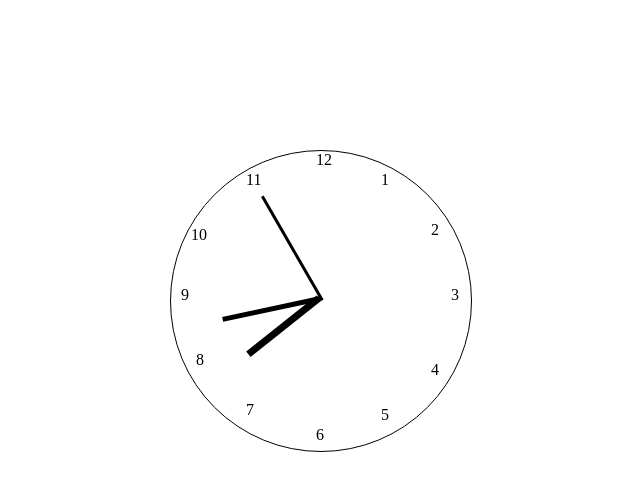
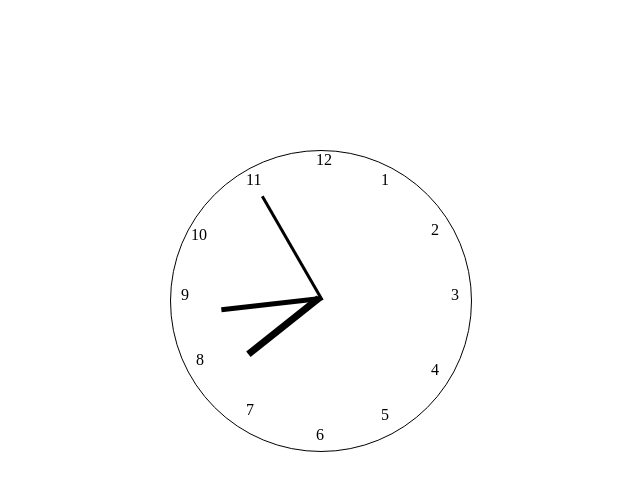
Before and after one commit to karthikeya-goud/practice, a website: page public/clock.html in a window 1280 px wide. Shown: the full height of the page, 319-959 px from the left. Drawn offline with Linux system fonts and the light colour scheme.

Commit message:
Update clock.html

```diff
--- a/public/clock.html
+++ b/public/clock.html
@@ -121,7 +121,7 @@
         let d=new Date();
         //d.setSeconds(55);
         document.getElementById("sec-box").style.transform=`rotate(${d.getSeconds()*6}deg)`;
-        document.getElementById("min-box").style.transform=`rotate(${d.getMinutes()*6}deg)`;
+        document.getElementById("min-box").style.transform=`rotate(${d.getMinutes()*6+ d.getSeconds()*0.1}deg)`;
         document.getElementById("hour-box").style.transform=`rotate(${d.getHours()*30+d.getMinutes()*0.5}deg)`;
       },1000);
     }
```
